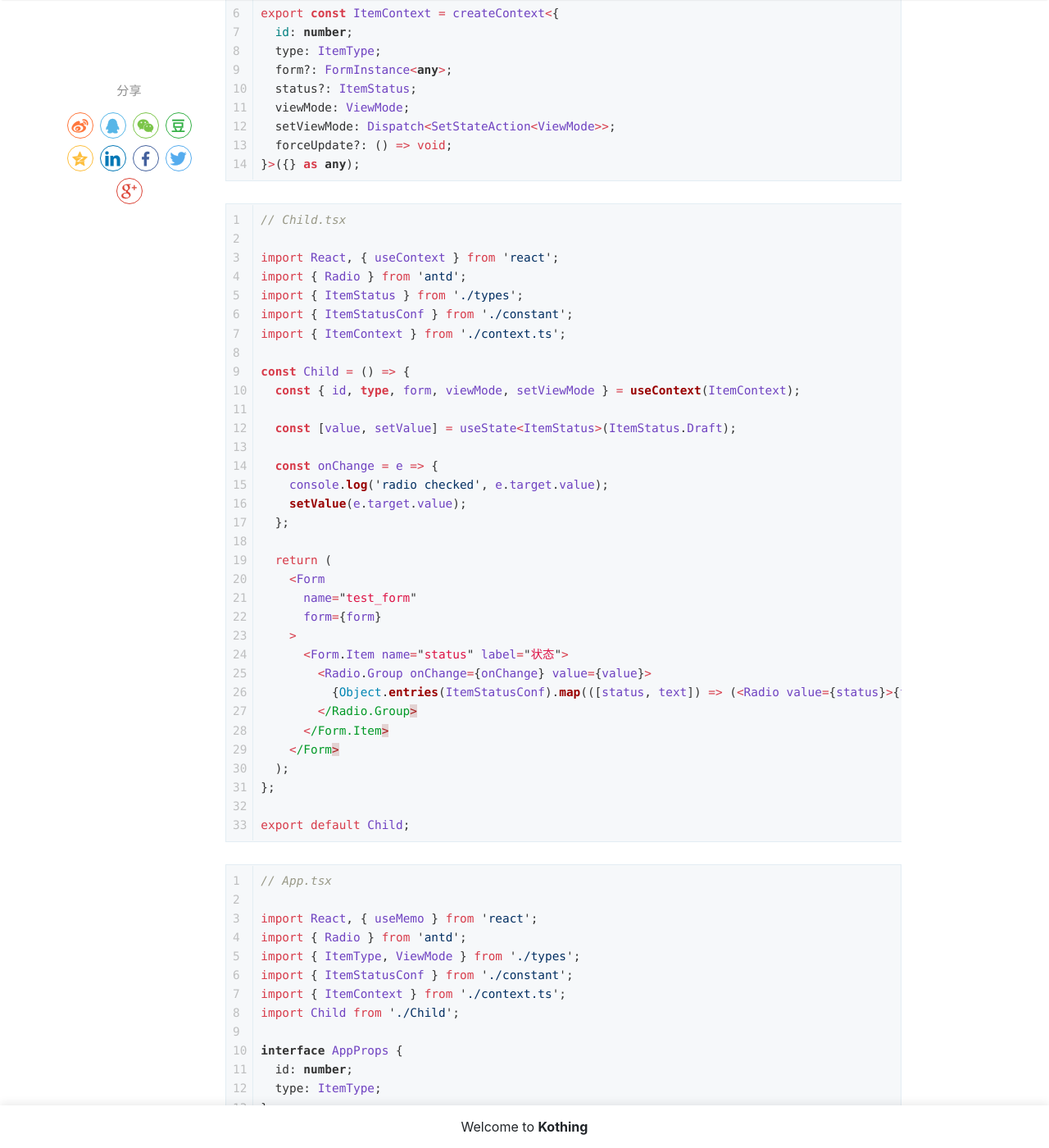
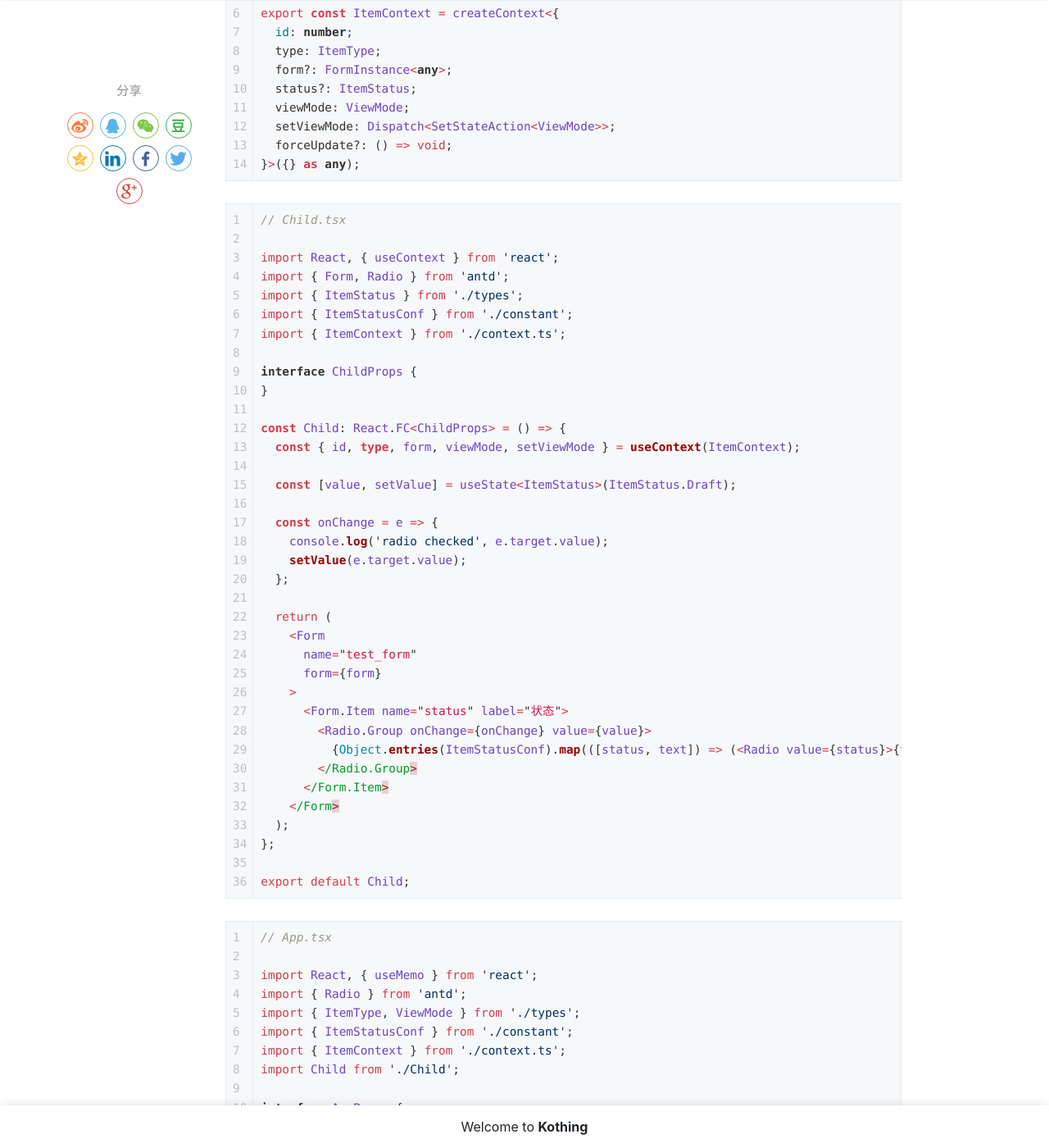
Before and after one commit to kothing/kothing.github.io, a Jekyll site: the page built from _posts/2021-03-16-react-createContext-typescript.md, in a window 1280 px wide and 1400 px high, scrolled down 1771 px. Shown: the whole window at 82% size. Built offline with Jekyll 4.4.1, drawn with Linux system fonts in a browser that asks for light colours; nearby versions of some CDN libraries; comment, search, counter and statistics services are not loaded.

Commit message:
Update 2021-03-16-react-createContext-typescript.md

```diff
--- a/_posts/2021-03-16-react-createContext-typescript.md
+++ b/_posts/2021-03-16-react-createContext-typescript.md
@@ -66,12 +66,15 @@ export const ItemContext = createContext<{
 // Child.tsx
 
 import React, { useContext } from 'react';
-import { Radio } from 'antd';
+import { Form, Radio } from 'antd';
 import { ItemStatus } from './types';
 import { ItemStatusConf } from './constant';
 import { ItemContext } from './context.ts';
 
-const Child = () => {
+interface ChildProps {
+}
+
+const Child: React.FC<ChildProps> = () => {
   const { id, type, form, viewMode, setViewMode } = useContext(ItemContext);
 
   const [value, setValue] = useState<ItemStatus>(ItemStatus.Draft);
```
